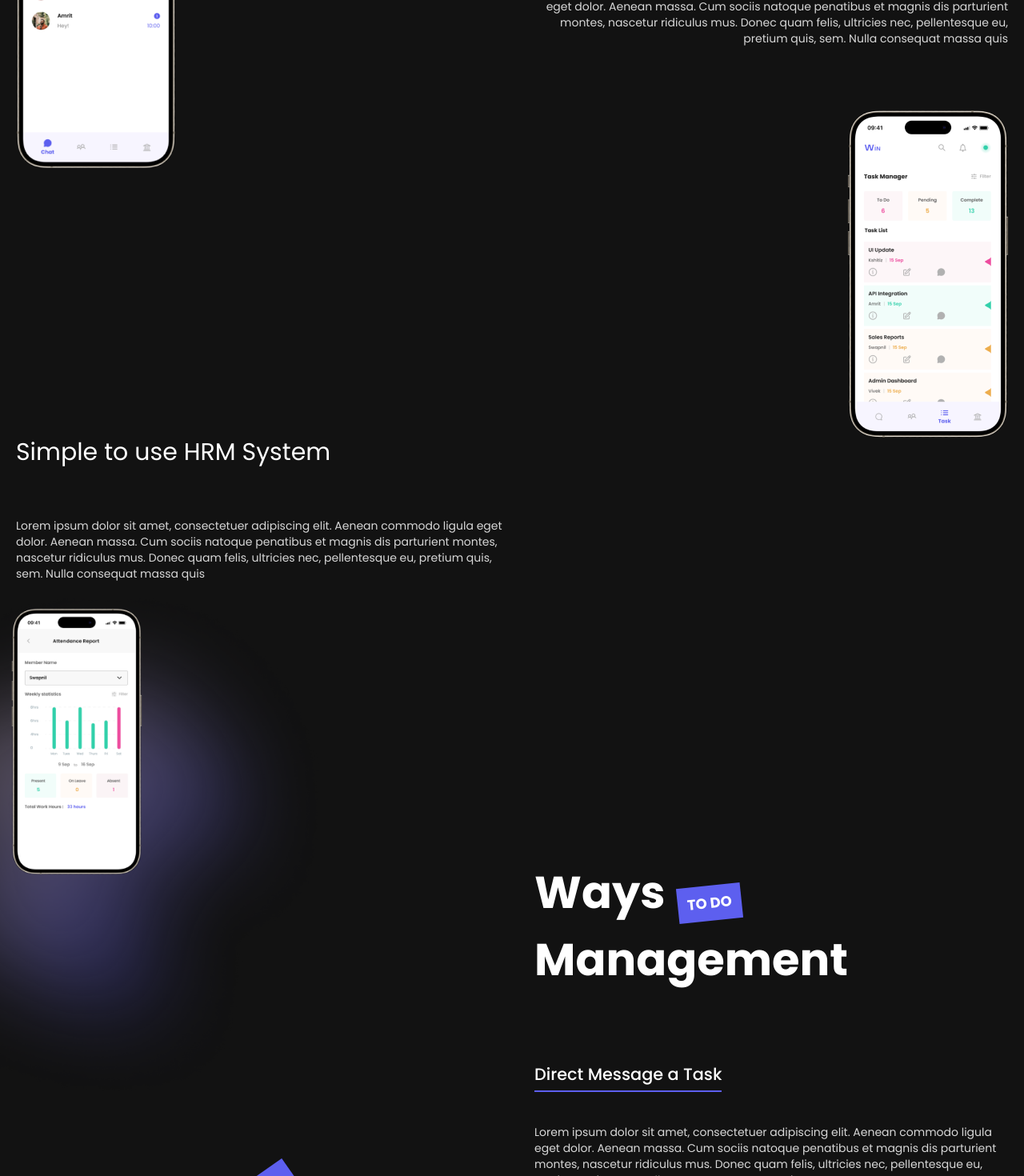
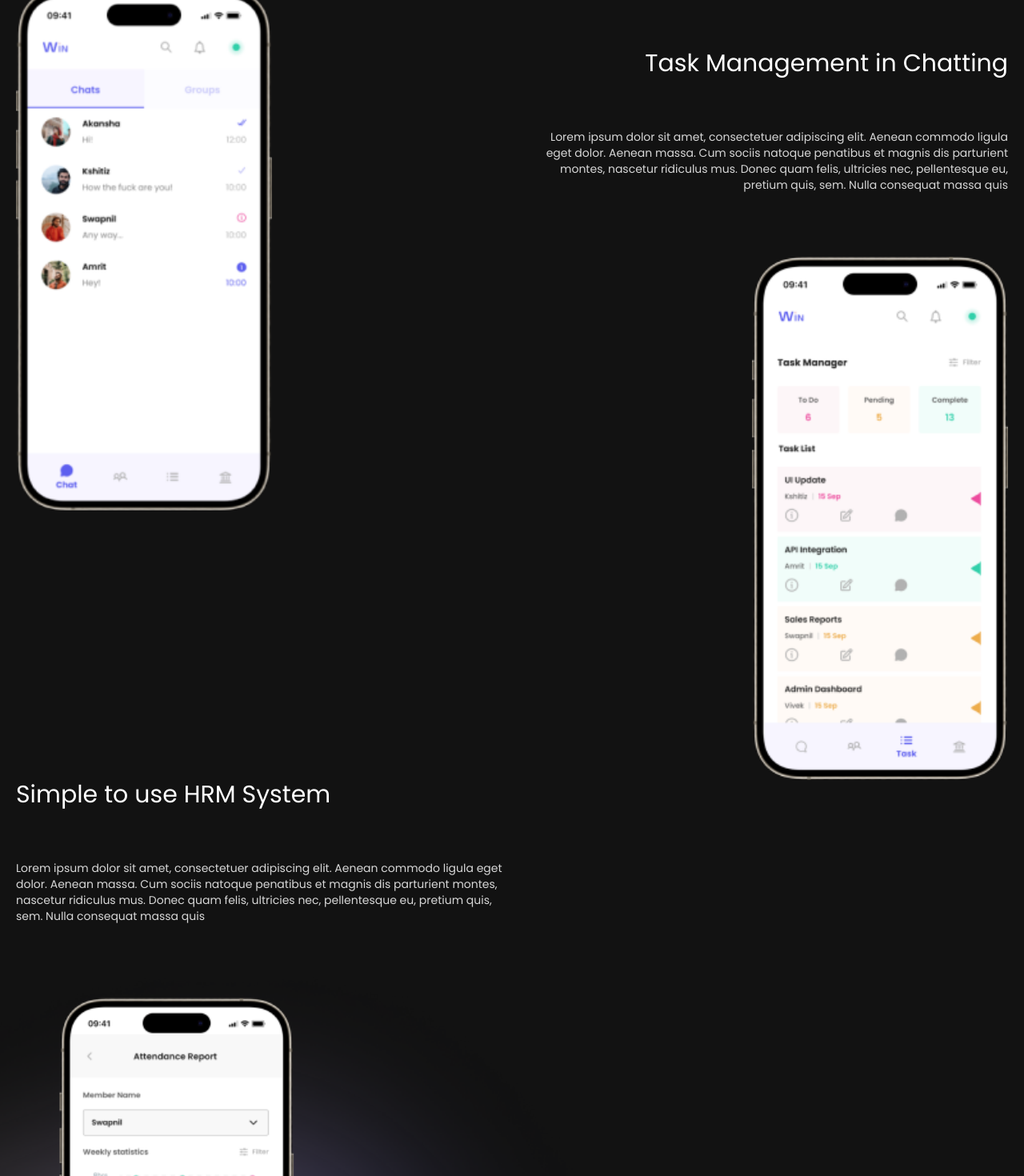
Before and after one commit to dev-vivekkhanal/wrkin-web, a React (Vite) app: page / in a window 1280 px wide. Shown: the part 1220-2690 px from the top of the page at 80% size. Built offline with nearby package versions, Linux system fonts and the light colour scheme.

Commit message:
fixed images max size

```diff
--- a/src/App.jsx
+++ b/src/App.jsx
@@ -18,7 +18,7 @@ function App() {
           <img src={logo} alt="logo" />
         </div>
         {/* section 1 */}
-        <section className="mt-10 relative overflow-hidden pb-20 md:pb-0">
+        <section className="mt-10 relative overflow-hidden 2xl:overflow-visible  pb-20 md:pb-0">
           <div className=" px-5 flex-1 ">
             <div className=" md:flex">
               <h1 className="text-3xl md:text-6xl flex-1">
@@ -56,12 +56,12 @@ function App() {
           <img
             src={group1}
             alt="phone1"
-            className="ml-auto mt-20 md:-mt-56  z-10 relative right-[-40%] md:right-[-30%] scale-[1.5] md:scale-[1]"
+            className="ml-auto mt-20 md:-mt-56  z-10 relative right-[-40%] md:right-[-20rem] lg:right-[-10rem] xl:right-[-5rem] 2xl:right-[0]: scale-[1.5] md:scale-[1] md:w-full md:max-w-5xl"
           />
         </section>
         <div className="md:flex">
           {/* section 2 */}
-          <section className="px-5 -mt-20 pb-32 relative overflow-hidden">
+          <section className="px-5 -mt-20 pb-32 relative overflow-hidden 2xl:overflow-visible">
             <h1 className="text-3xl ">Professional Chat Environment</h1>
             <p className="text-sm max-w-[80%] md:max-w-full text-dark-200 mt-16 ">
               Lorem ipsum dolor sit amet, consectetuer adipiscing elit. Aenean
@@ -71,13 +71,17 @@ function App() {
               sem. Nulla consequat massa quis
             </p>
 
-            <img src={phone2} alt="phone2" className="mt-20" />
+            <img
+              src={phone2}
+              alt="phone2"
+              className="mt-20 md:w-full md:max-w-xs"
+            />
 
             <div className=" relative min-h-[20rem] w-full md:hidden">
               <img
                 src={blurr2}
                 alt="blurr2"
-                className="scale-[1.5] absolute -right-[0%] -bottom-[10%] w-full max-w-[25rem] "
+                className="scale-[1.5] absolute -right-[0%] -bottom-[10%] md:w-full md:max-w-[25rem] "
               />
             </div>
           </section>
@@ -92,12 +96,16 @@ function App() {
               sem. Nulla consequat massa quis
             </p>
 
-            <img src={phone3} alt="phone3" className=" mt-20 ml-auto " />
+            <img
+              src={phone3}
+              alt="phone3"
+              className=" mt-20 ml-auto md:w-full md:max-w-xs"
+            />
           </section>
         </div>
 
         {/* section 4 */}
-        <section className="px-5 mt-32 md:mt-0 pb-96 overflow-hidden">
+        <section className="px-5 mt-32 md:mt-0 pb-96 overflow-x-hidden lg:overflow-visible">
           <h1 className="text-3xl ">Simple to use HRM System</h1>
           <p className="text-sm  max-w-[80%] md:max-w-[50%] text-dark-200 mt-16 ">
             Lorem ipsum dolor sit amet, consectetuer adipiscing elit. Aenean
@@ -110,7 +118,7 @@ function App() {
           <img
             src={group4}
             alt="group4"
-            className="scale-[2] max-w-xs relative top-40 left-[-5rem]"
+            className="scale-[2] max-w-xs md:max-w-xl relative top-40 md:top-80 left-[-5rem]"
           />
         </section>
 
@@ -121,7 +129,7 @@ function App() {
               Task
             </h3>
 
-            <h3 className="block w-fit mx-auto text-3xl bg-primary-main px-8 py-4 mr-1 -rotate-6 font-bold min-w-[90px] text-center">
+            <h3 className="block w-fit mx-auto text-3xl bg-primary-main px-8 py-4 relative z-10 lg:-right-32 -rotate-6 font-bold min-w-[90px] text-center">
               Calendar
             </h3>
             <h3 className="block w-fit mx-auto text-3xl bg-secondary-main text-dark-900 font-bold px-8 py-4 rotate-[35deg]  min-w-[90px] text-center mb-2">
@@ -195,9 +203,9 @@ function App() {
         </section>
         {/* section 6 */}
         <section className="bg-primary-main py-10 ">
-          <div className="md:flex gap-5 items-start">
-            <div className="flex-1">
-              <h1 className="font-bold text-[2.5rem]  leading-tight px-5 ">
+          <div className="md:flex gap-5 items-start ">
+            <div className="flex-1 ">
+              <h1 className="font-bold text-[2.5rem] lg:text-[3rem] xl:text-[5rem]  leading-tight px-5 ">
                 Try wrkin <br /> for 3 months <br />
                 free
               </h1>
@@ -205,8 +213,8 @@ function App() {
               <p className="text-sm mt-5 px-5">
                 No contacts. No commitments. Guaranteed results.*{" "}
               </p>
-              <div className="flex gap-5 justify-center items-center mt-10 px-5">
-                <button className="bg-dark-100 text-dark-800 font-semibold p-2 px-5  active:scale-95  text-sm w-max">
+              <div className="flex gap-5  items-center mt-10 px-5">
+                <button className="bg-dark-100 text-dark-800 font-semibold p-2 px-5 md:px-8 md:p-3 lg:px-16 lg:p-4   active:scale-95  text-sm md:text-lg  w-max">
                   Try Now
                 </button>
 
@@ -222,7 +230,7 @@ function App() {
             <img
               src={tag_line}
               alt="tag line"
-              className="w-full mt-10 md:mt-0"
+              className="w-full mt-10 md:mt-0 flex-1 "
             />
           </div>
 
```
